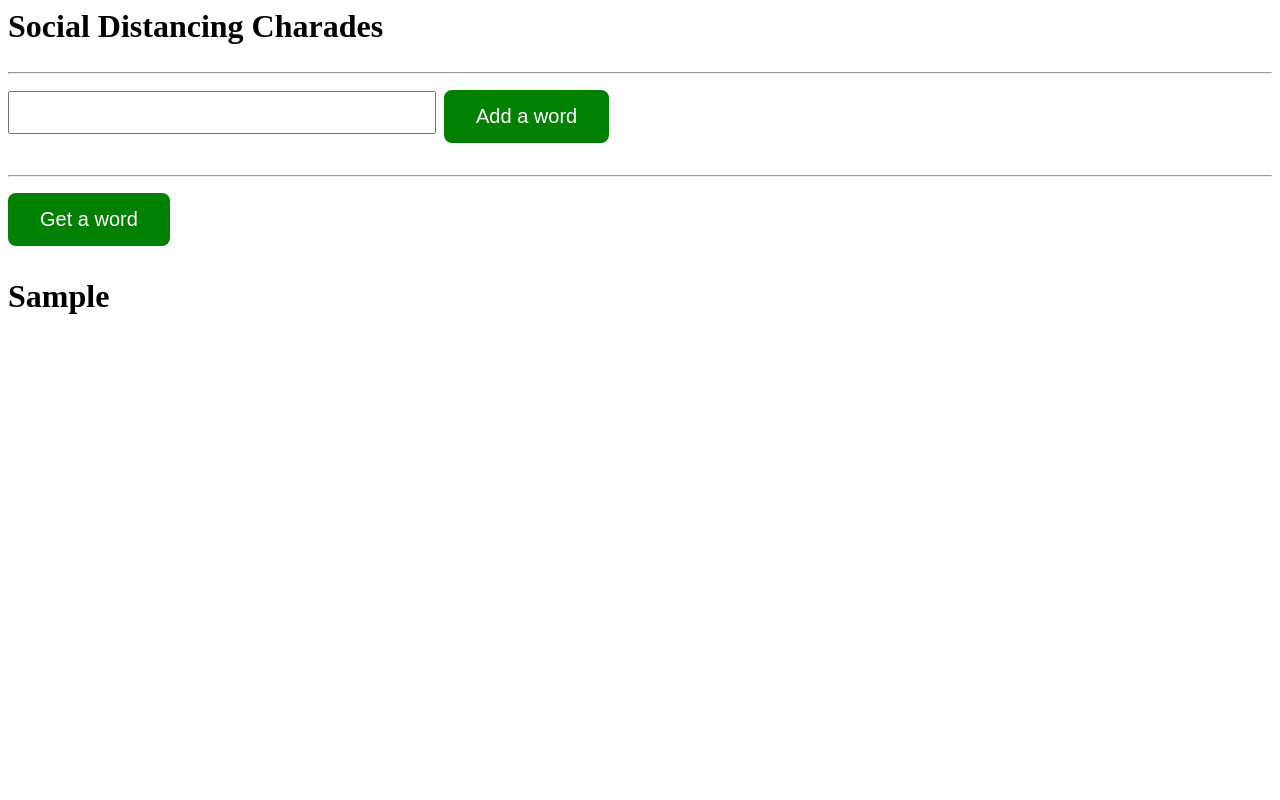
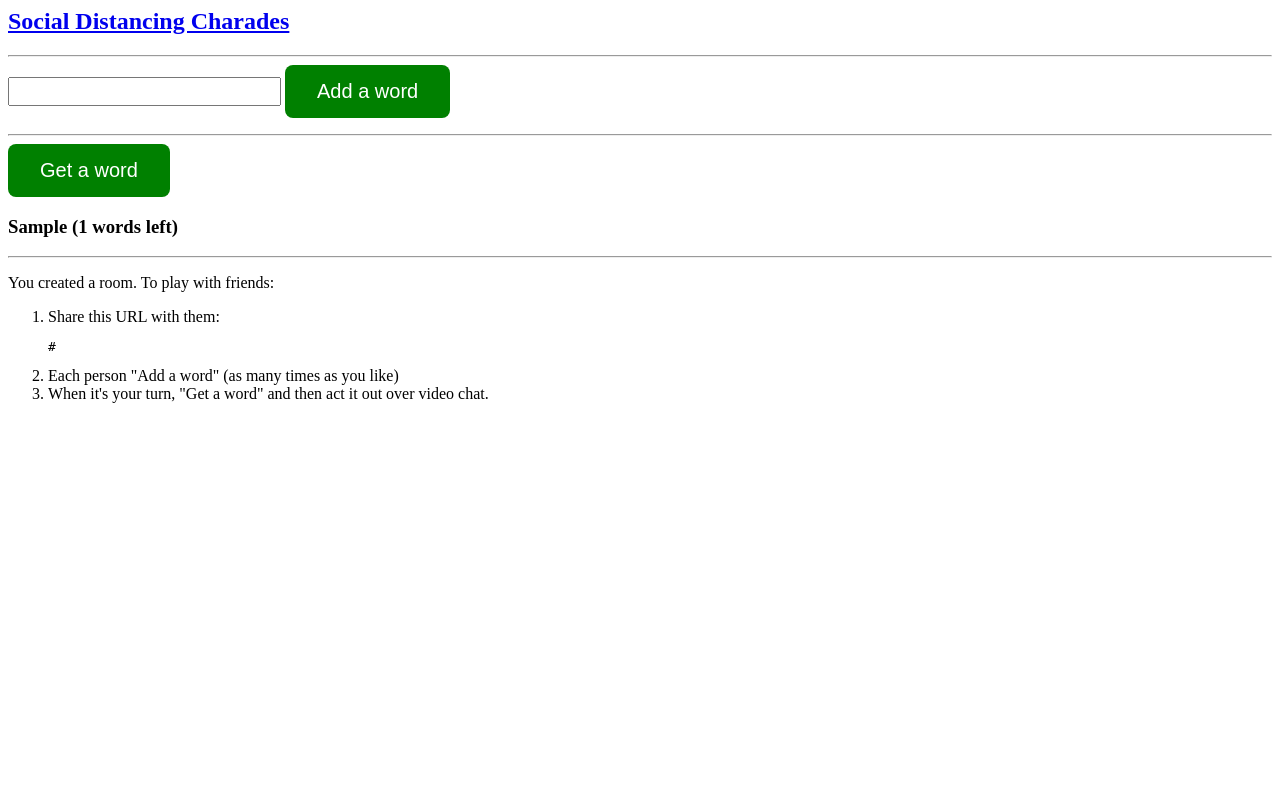
Before and after one commit to sligocki/charades-randomizer, a Flask app: template templates/charades.html in a window 1280 px wide. Run offline with Flask 2, Linux system fonts and the light colour scheme; the template is opened without the code that fills it: most values are stand-ins (such as "Sample title", 1, 10 or a date in 2020).

Commit message:
Add rooms, instructions and count for number of words left.

```diff
--- a/main.py
+++ b/main.py
@@ -1,8 +1,10 @@
 #!/usr/bin/env python
 
+import uuid
 import random
 
-from flask import Flask, render_template, request
+import flask
+from flask import Flask, render_template, request, redirect, url_for
 from google.cloud import firestore
 
 
@@ -11,44 +13,67 @@ from google.cloud import firestore
 app = Flask(__name__)
 
 
-def add_word(word):
+def add_word(room_name, word):
   """Add word into collection."""
-  db = firestore.Client()
-  # TODO: Should document ID be different from word?
-  doc_ref = db.collection("charades_words").document(word)
-  doc_ref.set({"word" : word})
+  if word:
+    db = firestore.Client()
+    room_ref = db.collection("rooms").document(room_name)
+    # TODO: Should document ID be different from word?
+    doc_ref = room_ref.collection("charades_words").document(word)
+    doc_ref.set({"word" : word})
 
-def get_random_word():
+def get_random_word(room_name):
   """Get random word fromt the previously added ones."""
   db = firestore.Client()
-  collection_ref = db.collection("charades_words")
+  room_ref = db.collection("rooms").document(room_name)
+  collection_ref = room_ref.collection("charades_words")
   word_refs = collection_ref.stream()
   word_refs = list(word_refs)
 
-  if not len(word_refs):
-    return "No more words left :("
+  if not word_refs:
+    return "No more words left :(", 0
 
   random_word_ref = random.choice(word_refs)
   random_word = random_word_ref.id
-  # Delete the chosen word so it doesn't get drawn again.
+  # Delete the chosen word so it doesn"t get drawn again.
   collection_ref.document(random_word).delete()
-  return random_word
 
-@app.route('/')
-def main():
-  if 'add_word' in request.values:
-    add_word(request.values['add_word'])
+  num_words_left = len(word_refs) - 1
+  return random_word, num_words_left
+
+
+@app.route("/")
+def index():
+  return render_template("index.html",
+                         new_room_url = url_for("new_room"))
+
+@app.route("/room/", methods=["GET", "POST"])
+def new_room():
+  if "room_name" in request.values:
+    room_name = request.values["room_name"]
+  else:
+    # Create a random name.
+    room_name = uuid.uuid4()
+  return redirect(url_for("charades", room_name=room_name))
+
+@app.route("/room/<room_name>", methods=["GET", "POST"])
+def charades(room_name):
+  if "add_word" in request.values:
+    add_word(room_name, request.values["add_word"])
 
   random_word = ""
-  if 'get_random_word' in request.values:
-    random_word = get_random_word()
+  num_words_left = None
+  if "get_random_word" in request.values:
+    random_word, num_words_left = get_random_word(room_name)
 
-  return render_template('charades.html',
-                         random_word  = random_word)
+  return render_template("charades.html",
+                         room_url = url_for("charades", room_name = room_name, _external = True),
+                         random_word  = random_word,
+                         num_words_left = num_words_left)
 
 
-if __name__ == '__main__':
+if __name__ == "__main__":
     # This is used when running locally only. When deploying to Google App
     # Engine, a webserver process such as Gunicorn will serve the app. This
     # can be configured by adding an `entrypoint` to app.yaml.
-    app.run(host='127.0.0.1', port=8080, debug=True)
+    app.run(host="127.0.0.1", port=8080, debug=True)
--- a/templates/charades.html
+++ b/templates/charades.html
@@ -11,8 +11,8 @@
 
   <title>Social Distancing Charades</title>
   <style>
-    * {
-      font-size: xx-large;
+    input {
+      font-size: 20px;
     }
     .button {
       background-color: green;
@@ -28,20 +28,38 @@
   </style>
 </head>
 <body>
-  <h2>Social Distancing Charades</h2>
+  <a href="/">
+    <h2>Social Distancing Charades</h2>
+  </a>
 
   <hr />
 
-  <form>
+  <form method="post">
     <input type="text" name="add_word" />
     <input class="button" type="submit" value="Add a word" />
   </form>
 
   <hr />
 
-  <form>
+  <form method="post">
     <input type="hidden" name="get_random_word" value="t" />
     <input class="button" type="submit" value="Get a word" />
   </form>
-  <h3><b>{{random_word}}</b></h3>
+  <h3>
+    <b>{{random_word}}</b>
+    {% if num_words_left != None %}
+      ({{num_words_left}} words left)
+    {% endif %}
+  </h3>
+
+  <hr />
+
+  <p>
+    You created a room. To play with friends:
+    <ol>
+      <li>Share this URL with them: <pre>{{room_url}}</pre></li>
+      <li>Each person "Add a word" (as many times as you like)</li>
+      <li>When it's your turn, "Get a word" and then act it out over video chat.</li>
+    </ol>
+  </p>
 </body>
```
Also changed, not shown: templates/index.html (added, +40 -0 lines).
